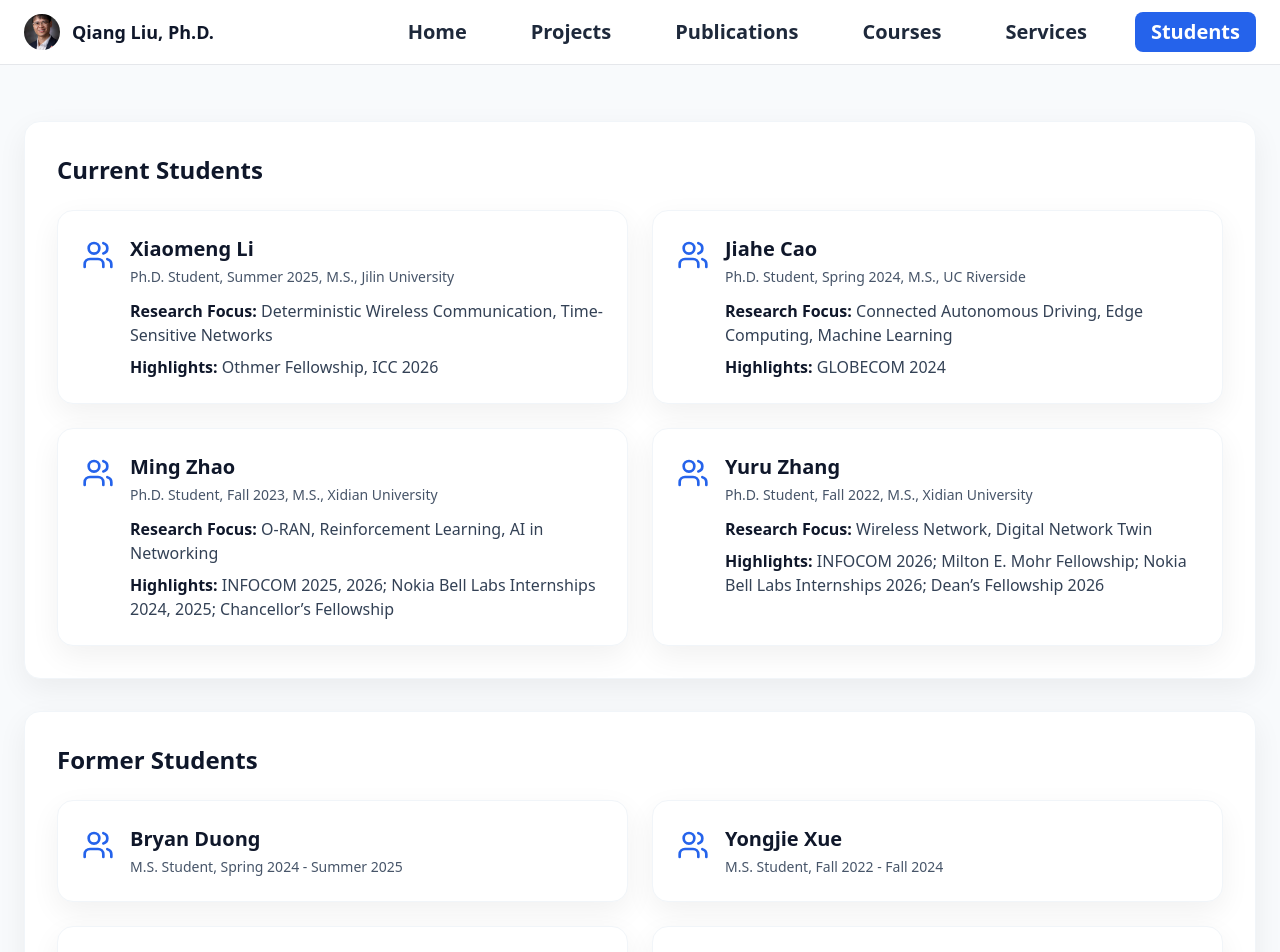
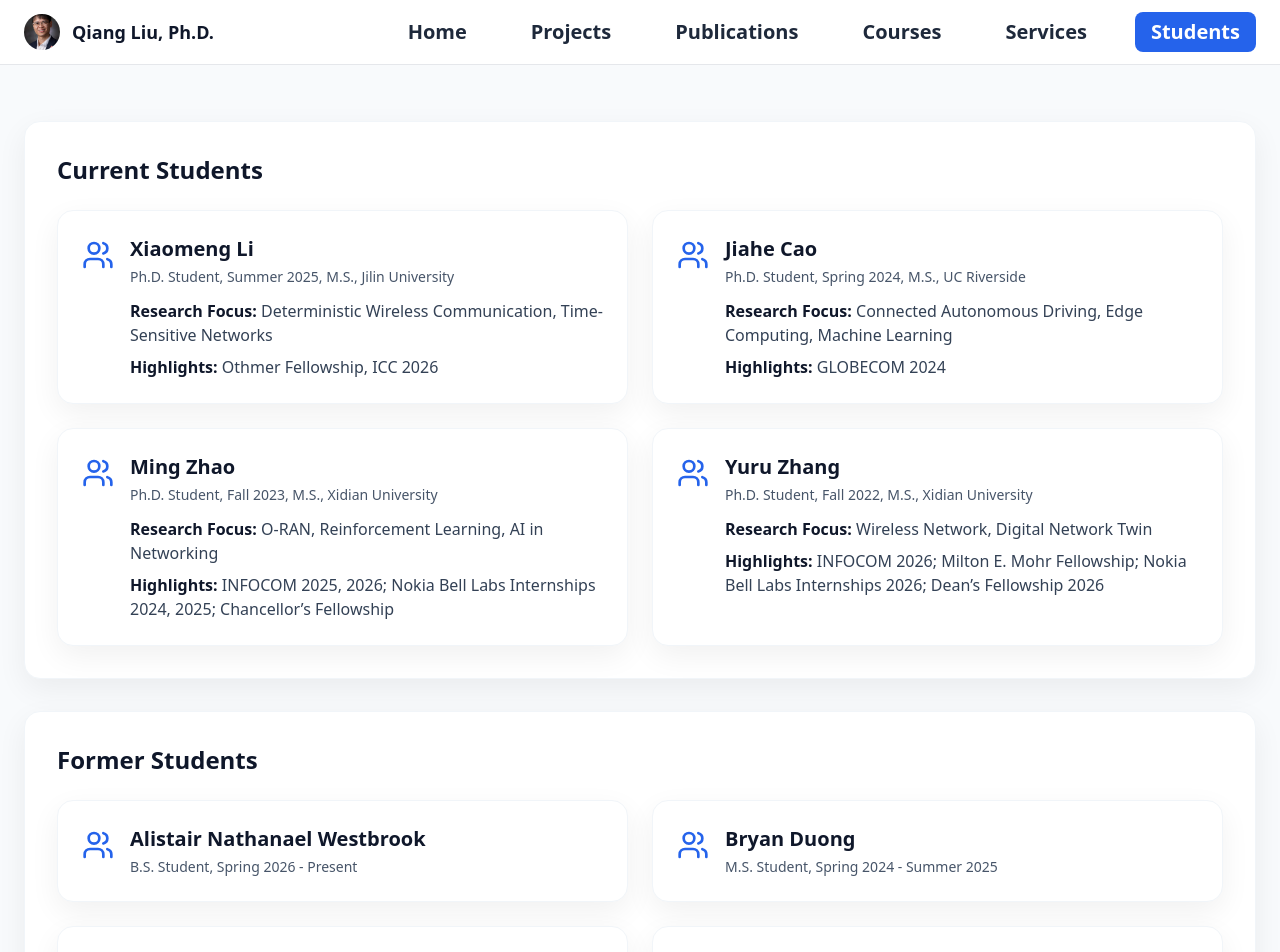
Before and after one commit to liuqiang12040913/liuqiang12040913.github.io, a Next.js app: page /people in a window 1280 px wide. Shown: the top 952 px of the page. Built offline with nearby package versions, Linux system fonts and the light colour scheme.

Commit message:
Update news

```diff
--- a/data/people.ts
+++ b/data/people.ts
@@ -49,6 +49,10 @@ export const peopleSections: PeopleSection[] = [
     title: "Former Students",
     people: [
       {
+        name: "Alistair Nathanael Westbrook",
+        roleLine: "B.S. Student, Spring 2026 - Present",
+      },
+      {
         name: "Bryan Duong",
         roleLine: "M.S. Student, Spring 2024 - Summer 2025",
       },
```
